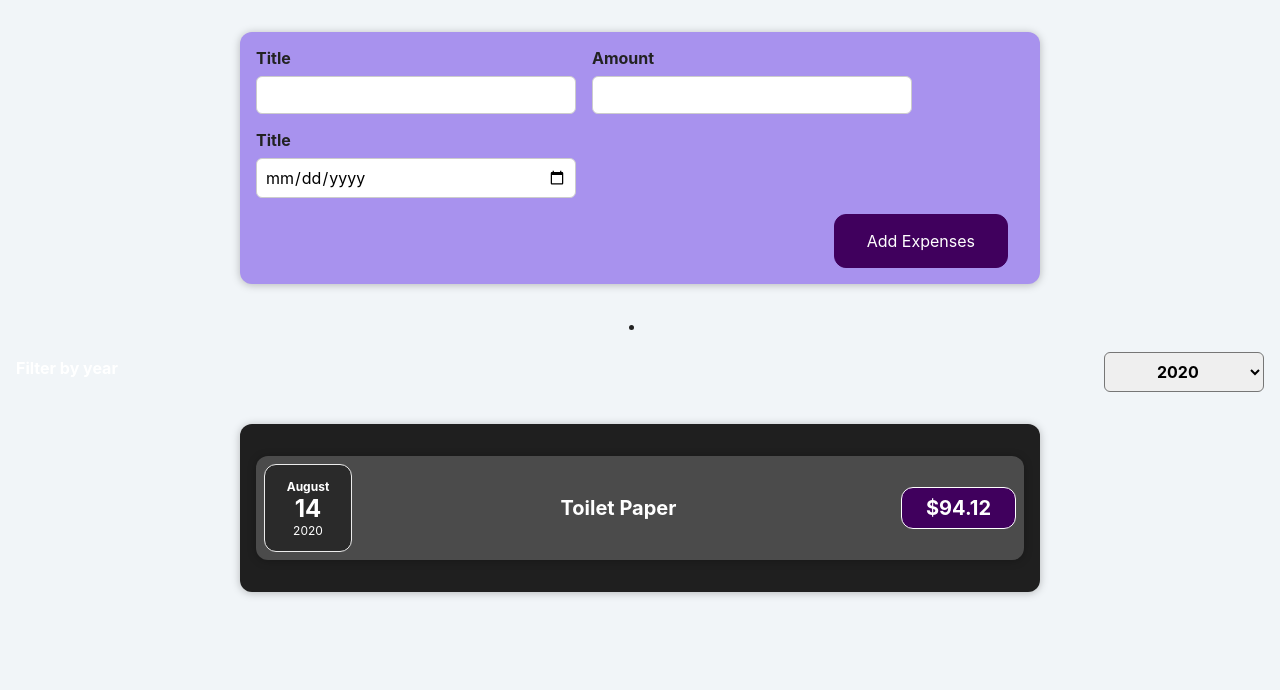
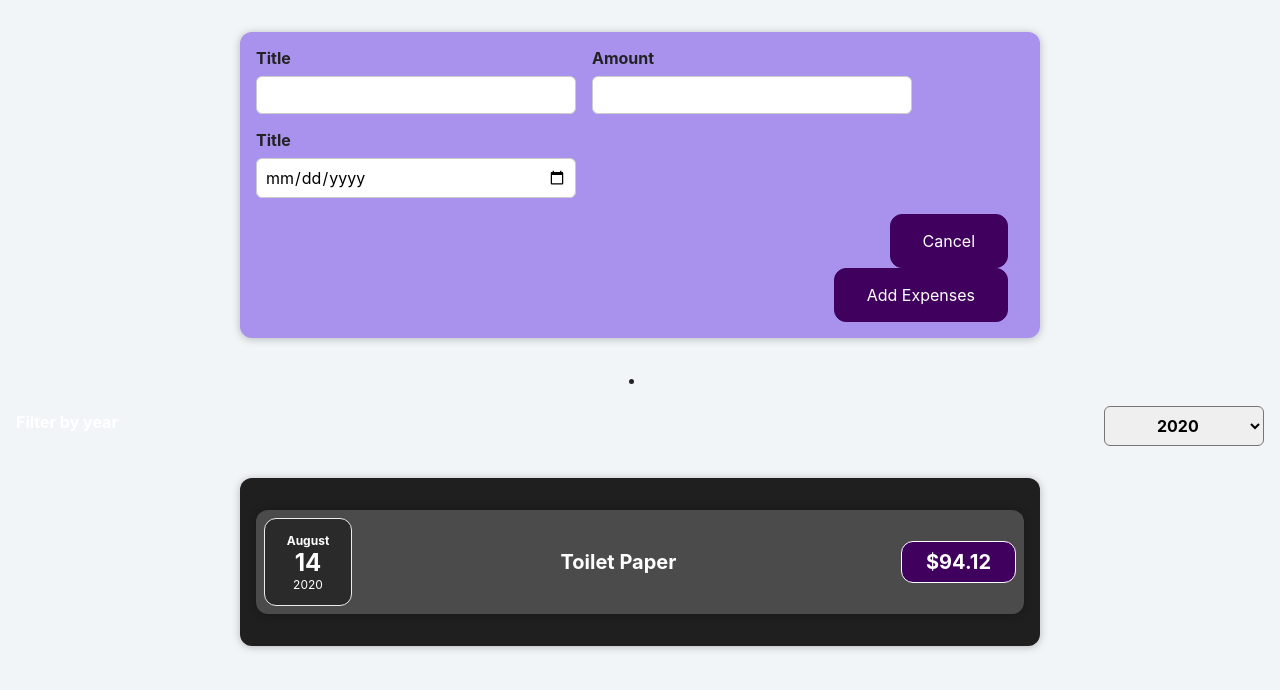
Before and after one commit to olaniyi900/react-tutorial, a React (Create React App) app: page / in a window 1280 px wide. Both pictures are taken after a click on the button "Add Expenses". Shown: the top 690 px of the page. Built offline with nearby package versions, Linux system fonts and the light colour scheme.

Commit message:
form toggle

```diff
--- a/src/component/NewExpense/ExpenseForm.js
+++ b/src/component/NewExpense/ExpenseForm.js
@@ -5,6 +5,7 @@ const ExpenseForm = ({ onSaveExpensesData }) => {
   const [enterTitle, setEnterTitle] = useState('');
   const [enterAmount, setEnterAmount] = useState('');
   const [enterDate, setEnterDate] = useState('');
+  const [showForm, setShowForm] = useState(false);
 
   const titleHandler = (event) => {
     setEnterTitle((prevState) => {
@@ -38,7 +39,17 @@ const ExpenseForm = ({ onSaveExpensesData }) => {
     setEnterDate('');
     setEnterTitle('');
   };
+
+  const showFormHadler = () => {
+    setShowForm(true);
+  };
+  const hideFormHandler = () => {
+    setShowForm(false);
+  };
+
   return (
+    <div>
+      {showForm ? (
         <form onSubmit={handleSubmit}>
           <div className='new-expense__controls'>
             <div className='new-expense__control'>
@@ -70,9 +81,22 @@ const ExpenseForm = ({ onSaveExpensesData }) => {
           </div>
 
           <div className='new-expense__actions'>
+            <button type='button' onClick={hideFormHandler}>
+              Cancel
+            </button>
+          </div>
+          <div className='new-expense__actions'>
             <button type='submit'>Add Expenses</button>
           </div>
         </form>
+      ) : (
+        <div className='new-expense__actions'>
+          <button type='button' onClick={showFormHadler}>
+            Add Expenses
+          </button>
+        </div>
+      )}
+    </div>
   );
 };
 
```
Lines whose indentation alone changed are shown as unchanged.
